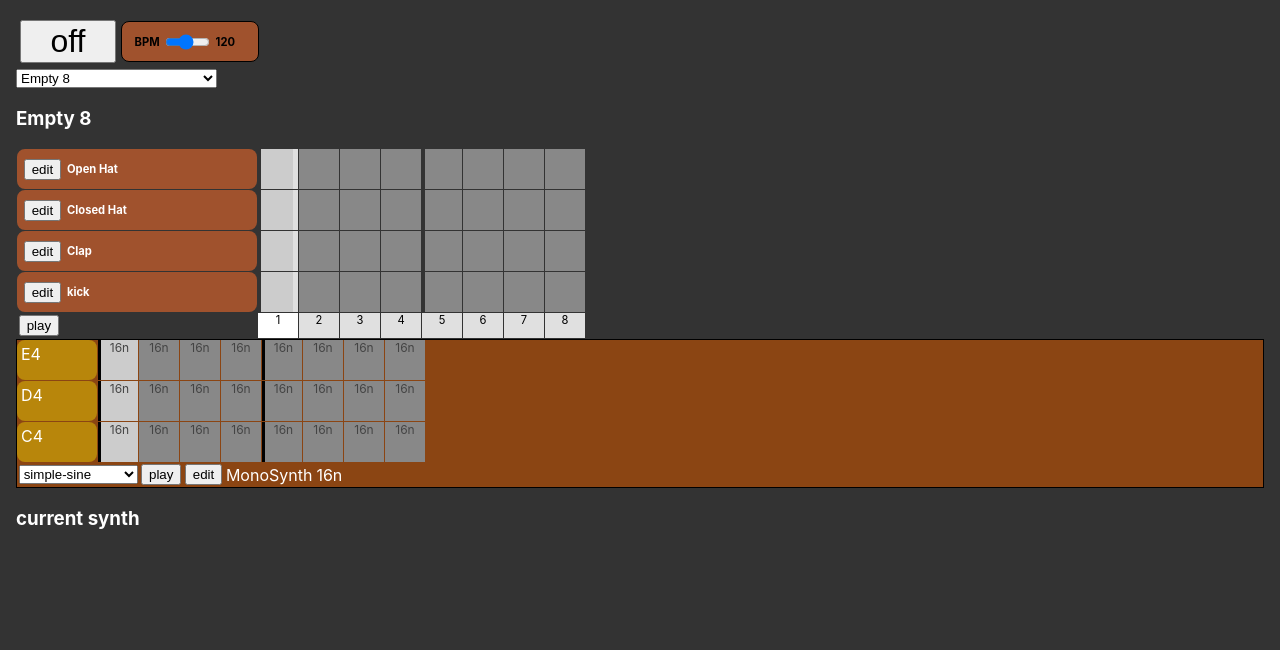
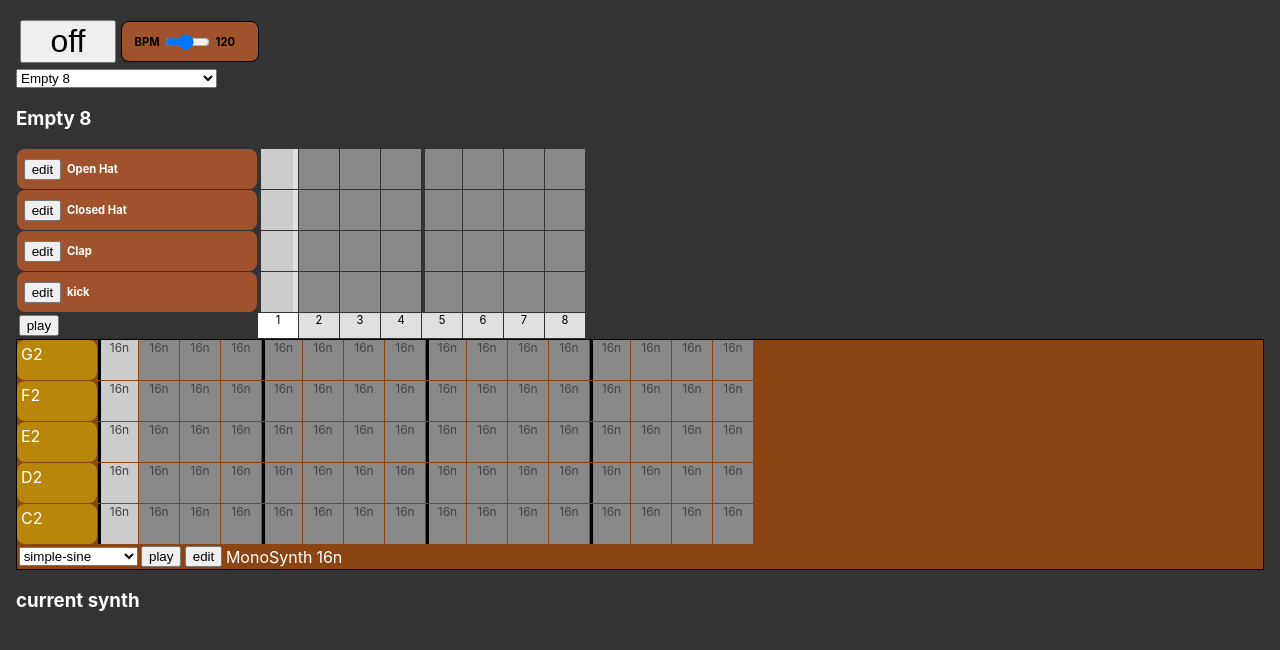
Before and after one commit to joshmarinacci/xp, a React (Create React App) app in the folder synth2/: page / in a window 1280 px wide. Shown: the top 650 px of the page. Built offline with nearby package versions, Linux system fonts and the light colour scheme.

Commit message:
more notes

```diff
--- a/synth2/src/App.js
+++ b/synth2/src/App.js
@@ -24,9 +24,9 @@ let INSTRUMENTS = MakeInstruments();
 let bass_steps = new BassLineSequence(
     'simple-sine',
     INSTRUMENTS['simple-sine'],
-    ["C4",'D4',"E4"].reverse(),
+    ["C2",'D2',"E2","F2","G2"].reverse(),
     '16n',
-    8)
+    16)
 
 
 function App() {
```
